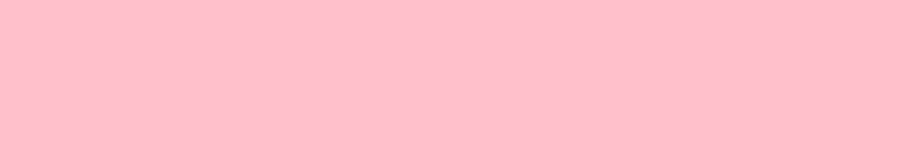
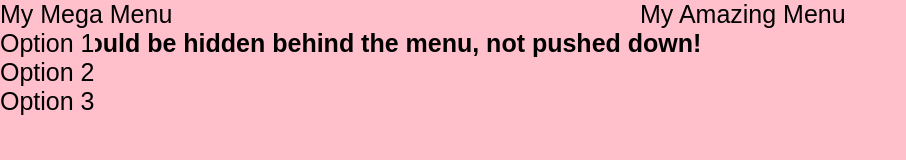
Before and after one commit to rubicon2/odin-dynamic-user-interfaces, a plain HTML site: page index.html in a window 1280 px wide. Shown: the whole page, without its empty margins (0-906 px from the left). Drawn offline with Linux system fonts and the light colour scheme.

Commit message:
Create rough drop-down menu

```diff
--- /dev/null
+++ b/dropdownMenu.js
@@ -0,0 +1,79 @@
+function create(parent, titleText, optionsData) {
+  let dropdownMenu = document.createElement("div");
+  dropdownMenu.classList.add("dropdownMenu");
+  dropdownMenu.onmouseover = () => showMenuOptions(dropdownMenu);
+  dropdownMenu.onmouseout = () => hideMenuOptions(dropdownMenu);
+  parent.appendChild(dropdownMenu);
+
+  let title = document.createElement("div");
+  title.classList.add("dropdownMenuTitle");
+  title.innerText = titleText;
+  dropdownMenu.appendChild(title);
+
+  let optionSet = document.createElement("div");
+  optionSet.classList.add("dropdownOptionSet");
+  dropdownMenu.appendChild(optionSet);
+
+  optionsData.forEach((e) => {
+    createOption(optionSet, e);
+  });
+
+  return dropdownMenu;
+}
+
+function createOption(parent, optionData) {
+  let option = document.createElement("a");
+  option.classList.add("dropdownOption");
+  parent.appendChild(option);
+
+  option.innerText = optionData.innerText;
+  if (optionData.onclick != undefined) option.onclick = optionData.onclick;
+  else if (optionData.href != undefined) option.href = optionData.href;
+
+  return option;
+}
+
+function showMenuOptions(dropdownMenu) {
+  let options = dropdownMenu.querySelectorAll(".dropdownOption");
+  for (let i = 0; i < options.length; i++) {
+    options[i].style.zIndex = i * -1 - 1;
+    options[i].style.translate = `0 ${100 * i}%`;
+  }
+}
+
+function hideMenuOptions(dropdownMenu) {
+  let options = dropdownMenu.querySelectorAll(".dropdownOption");
+  for (let i = 0; i < options.length; i++) {
+    options[i].style.translate = `0 ${-100}%`;
+  }
+}
+
+create(document.querySelector("nav"), "My Mega Menu", [
+  {
+    innerText: "Option 1",
+    onclick: () => alert("Option 1 clicked!"),
+  },
+  {
+    innerText: "Option 2",
+    onclick: () => alert("Option 2 clicked... wowser!"),
+  },
+  {
+    innerText: "Option 3",
+    onclick: () => alert("Option 3 clicked, fuck my nugs!!"),
+  },
+]);
+
+create(document.querySelector("nav"), "My Amazing Menu", [
+  {
+    innerText: "Vanilla",
+    onclick: () => alert("The original!"),
+  },
+  {
+    innerText: "Chocolate",
+    onclick: () => alert("Another classic."),
+  },
+  {
+    innerText: "Neopolitan",
+    onclick: () => alert("Who even came up with this..."),
+  },
+]);
--- a/index.html
+++ b/index.html
@@ -3,10 +3,29 @@
   <head>
     <meta charset="UTF-8">
     <link rel="stylesheet" href="style.css">
-    <script src="script.js"></script>
+    <script src="dropdownMenu.js" defer></script>
+    <!-- <script src="dropdownMenu.js"></script> -->
     <title>Dynamic User Interfaces!</title>
   </head>
   <body>
-
+    <nav>
+      <!-- <div class="dropdownMenu" onmouseover="showMenuOptions()" onmouseout="hideMenuOptions()">
+        <div class="dropdownMenuTitle">My First Menu</div>
+        <div class="dropdownOptionSet">
+          <a class="dropdownOption" href="#">Option 1</a>
+          <a class="dropdownOption" href="#">Option 2</a>
+          <a class="dropdownOption" href="#">Option 3: Wow!</a>
+        </div>
+      </div>
+      <div class="dropdownMenu" onmouseover="showMenuOptions()" onmouseout="hideMenuOptions()">
+        <div class="dropdownMenuTitle">My Second Menu</div>
+        <div class="dropdownOptionSet">
+          <a class="dropdownOption" href="#">Option 1</a>
+          <a class="dropdownOption" href="#">Option 2</a>
+          <a class="dropdownOption" href="#">Option 3: Wow!</a>
+        </div>
+      </div> -->
+    </nav>
+    <h2>This should be hidden behind the menu, not pushed down!</h2>
   </body>
 </html>
--- a/style.css
+++ b/style.css
@@ -1,13 +1,60 @@
 :root {
   box-sizing: border-box;
+
+  --background-color: pink;
 }
 
 *, *::before, *::after {
   box-sizing: inherit;
   margin: 0;
   padding: 0;
+
+  /* border: 1px solid red; */
+
+  font-family: Arial, Helvetica, sans-serif;
+  font-size: 1.25rem;
 }
 
 body {
-  background-color: pink;
+  min-height: 100vh;
+
+  background-color: var(--background-color);
 }
+
+nav {
+  display: grid;
+  grid-template-columns: repeat(2, 1fr);
+}
+
+.dropdownMenu {
+  position: relative;
+  z-index: 1;
+  height: max-content;
+}
+
+.dropdownMenuTitle,
+.dropdownOption {
+  user-select: none;
+  cursor: pointer;
+}
+
+.dropdownMenuTitle {
+  background-color: var(--background-color);
+}
+
+.dropdownOptionSet {
+  position: absolute;
+}
+
+.dropdownOption {
+  position: absolute;
+
+  z-index: -1;
+  width: max-content;
+
+  background-color: var(--background-color);
+
+  translate: 0 -100%;
+
+  transition: translate 350ms ease-in-out 75ms;
+}
```
Also changed, not shown: 1 other file.
